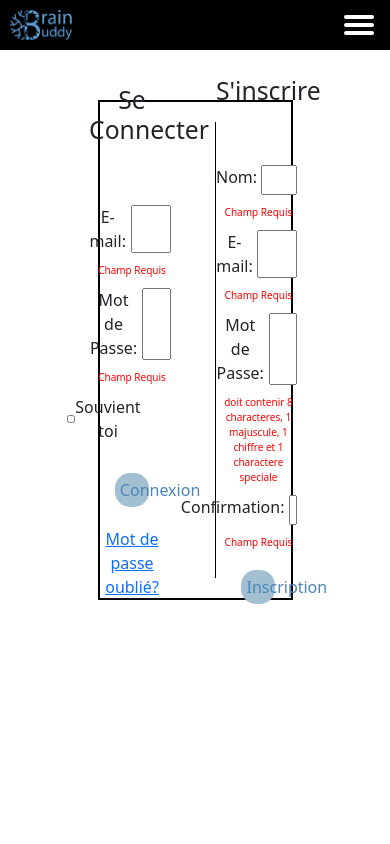
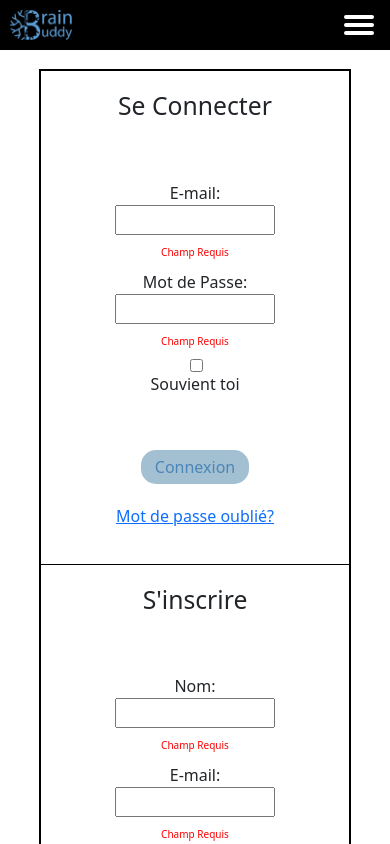
Before and after one commit to Xenus3/FrontEndBrainBuddy, an Angular app: page /connexion in a window 390 px wide. Shown: the top 844 px of the page. Built offline with nearby package versions, Linux system fonts and the light colour scheme.

Commit message:
responsive_page_connexion

```diff
--- a/src/app/app.module.ts
+++ b/src/app/app.module.ts
@@ -16,6 +16,7 @@ import { DonneepersoComponent } from './components/donneeperso/donneeperso.compo
 import { HistoriqueComponent } from './components/historique/historique.component';
 import { TrophesComponent } from './components/trophes/trophes.component';
 
+
 @NgModule({
   declarations: [
     AppComponent,
@@ -29,7 +30,8 @@ import { TrophesComponent } from './components/trophes/trophes.component';
           HistoriqueComponent,
           TrophesComponent,
     MonkeyTestTutorielComponent,
-    ConnexionComponent
+   ConnexionComponent,
+
   ],
   imports: [
     BrowserModule,
--- a/src/app/components/connexion/connexion.component.html
+++ b/src/app/components/connexion/connexion.component.html
@@ -1,5 +1,5 @@
 <div class="form">
-    <div class="form2">
+    <div class="form1">
         <form action="" class="formulaire" [formGroup]="connexionForm" (ngSubmit)="connexion()">
             <h2>Se Connecter</h2>
             <div class="forelem">
--- a/src/app/components/connexion/connexion.component.scss
+++ b/src/app/components/connexion/connexion.component.scss
@@ -1,5 +1,5 @@
 .form {
-    width: 50%;
+    width: 60%;
     margin: 50px auto;
     display:flex;
     justify-content: center;
@@ -7,15 +7,23 @@
     height: 500px;
 }
 
+.form1 {
+    display:flex;
+    justify-content: center;
+    padding: 20px;
+    width: 50%;
+
+}
+
 .form2 {
     display:flex;
     justify-content: center;
-    margin: 20px;
-    width: 45%;
-
+    padding: 20px;
+    width: 50%;
+    border-left: solid black 1px;
 }
 
-.form2 button {
+.form2 button, .form1 button {
     width: 40%;
     margin: 20px auto;
     border-radius: 15px;
@@ -28,13 +36,14 @@
 .formulaire {
     display:flex;
     flex-direction: column;
-    justify-content: center;
+    justify-content: space-between;
     text-align: center;
     width: 100%;
 }
 
 .formulaire h2 {
     margin-bottom: 50px ;
+    margin-top: 0;
 }
 
 .forelem {
@@ -51,8 +60,8 @@
 }
 
 #souvienttoi {
-    width: 10%;
-    margin-right: 0 ;
+    width: 15px;
+    margin-right: 10px ;
 
 }
 
@@ -61,10 +70,61 @@
 }
 
 #form3 {
-    border-left: solid black 1px;
+
 }
 
 .alerte {
     color: red;
     font-size: 10px;
 }
+
+@media screen and (max-width: 1500px) {
+    .form {
+        width: 70%;
+    }
+}
+
+
+@media screen and (max-width: 1070px) {
+    .form {
+        flex-direction: column;
+        border: none;
+        margin-top: 250px;
+    }
+
+    .form2 {
+        width: auto;
+        border-left:none;
+        border-left: black solid 2px;
+        border-right: black solid 2px;
+        border-bottom: black solid 2px;
+    }
+
+    .form1 {
+        width: auto;
+        height: auto;
+        border-top: black solid 2px;
+        border-left: black solid 2px;
+        border-right: black solid 2px;
+        border-bottom: black solid 1px;
+
+    }
+}
+
+@media screen and (max-width: 760px) {
+
+    .form {
+        margin-top: 300px;
+        width: 80%;
+    }
+
+    .forelem {
+        flex-direction: column;
+        justify-content: center;
+        align-items: center;
+    }
+
+    #souvientlabel {
+        margin: 0 auto;
+    }
+}
--- a/src/app/entities/inscription.ts
+++ b/src/app/entities/inscription.ts
@@ -1,5 +1,5 @@
 export interface Inscription {
     nom: string,
     email: string,
-    motDePasse: string
+    motdepasse: string
 }
```
